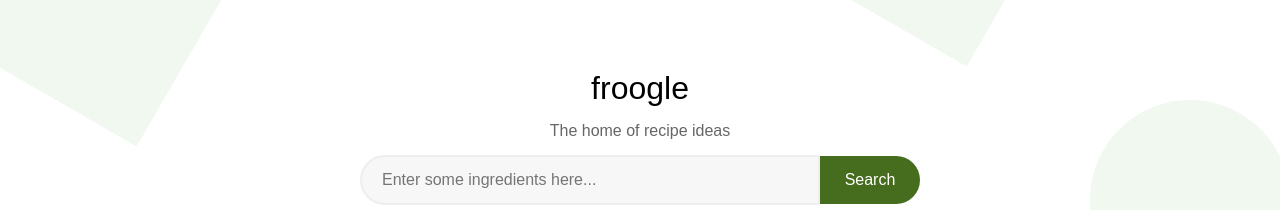
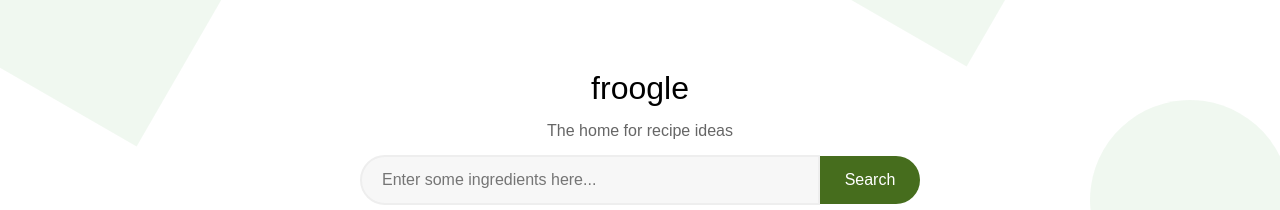
Before and after one commit to mhmh4/froogle, a React (Create React App) app: page / in a window 1280 px wide. Shown: the top 210 px of the page. Built offline with nearby package versions, Linux system fonts and the light colour scheme.

Commit message:
Update App.js

```diff
--- a/src/App.js
+++ b/src/App.js
@@ -82,6 +82,10 @@ export default function App() {
     return output;
   }
 
+  const handleChange = (e) => {
+    setName(e.target.value);
+  }
+
   const handleClearStorageClick = () => {
     localStorage.clear();
     setSearchHistory([]);
@@ -101,15 +105,13 @@ export default function App() {
           <h1 className="logo" title="The home of recipe ideas">
             froogle
           </h1>
-          <p class="slogan">The home of recipe ideas</p>
+          <p class="slogan">The home for recipe ideas</p>
         </div>
         <input
           className="search"
           placeholder="Enter some ingredients here..."
           value={name}
-          onChange={(event) => {
-            setName(event.target.value);
-          }}
+          onChange={handleChange}
         />
         <button
           className="button2 search-button"
```
